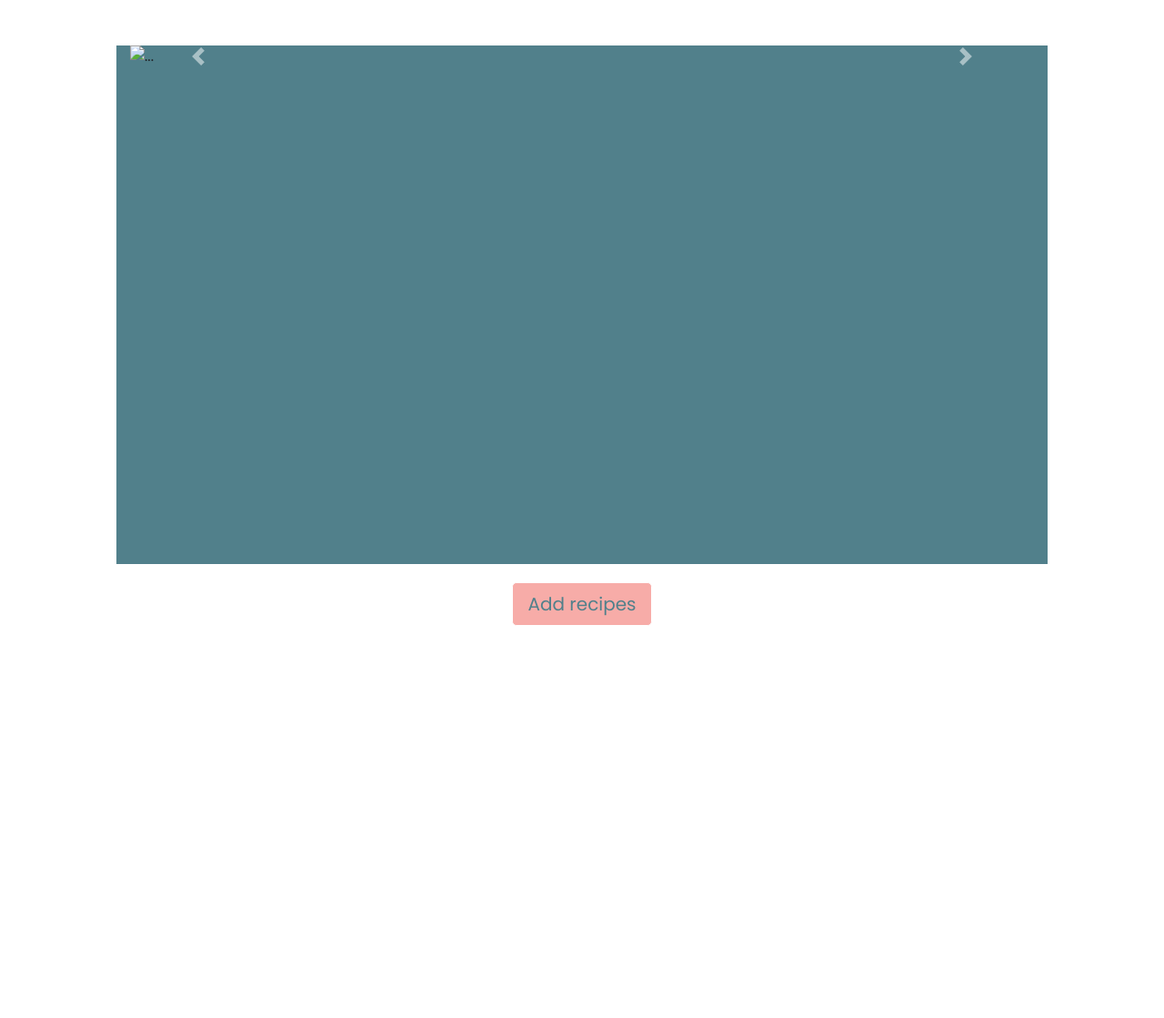
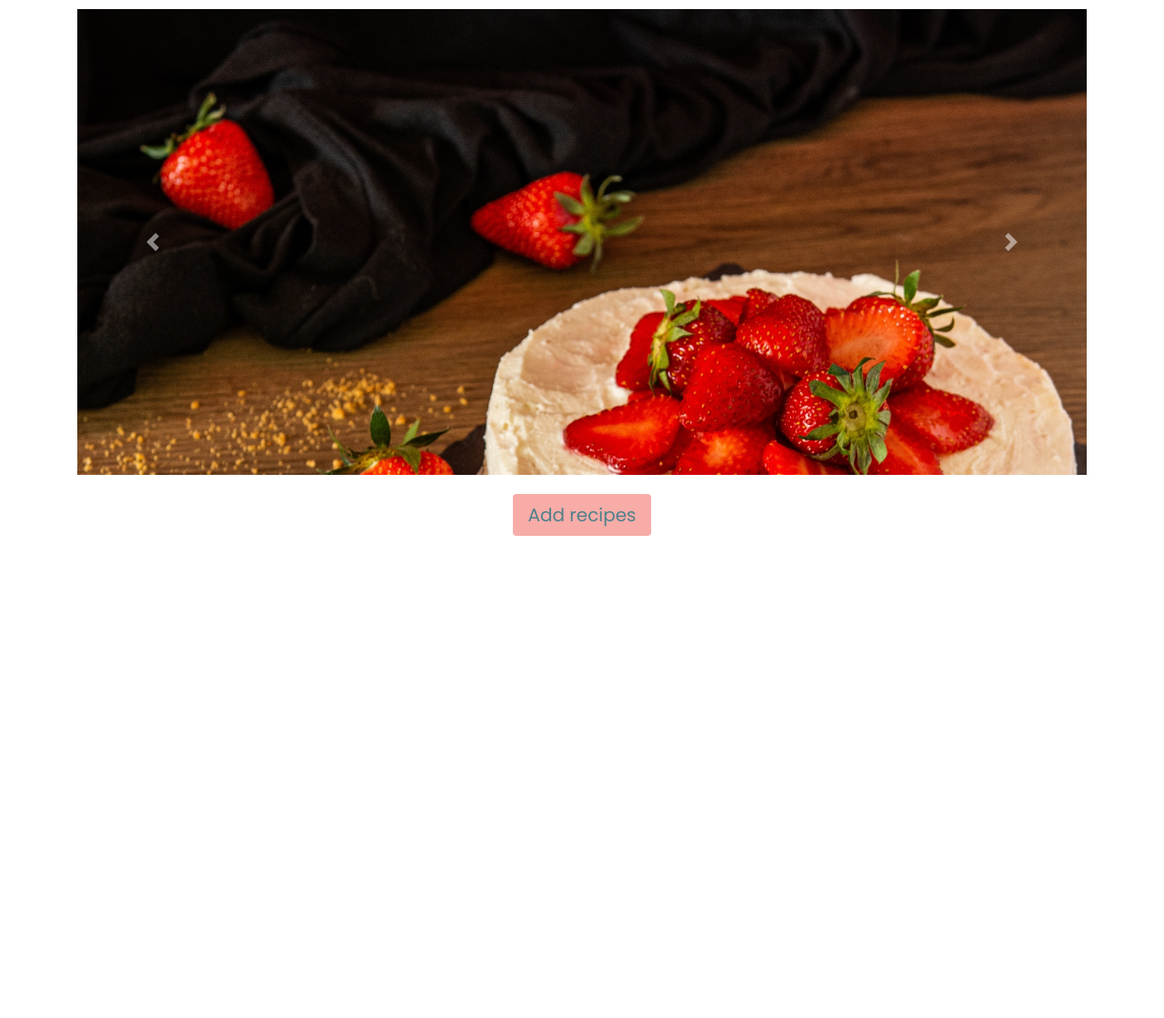
Before and after one commit to haleanana/our-recipe, a Flask app: page / in a window 1280 px wide. Shown: the part 87-1206 px from the top of the page at 91% size. Run offline with Flask 2, Linux system fonts and the light colour scheme; some libraries are stand-ins or nearby versions.

Commit message:
Customised carousel so images fit on desired carousel size

```diff
--- a/static/css/style.css
+++ b/static/css/style.css
@@ -18,6 +18,12 @@ h3 {
 /*-----------Links -------------------*/
 a {
     color: #51808B
+}
+
+a:hover{
+    text-decoration: none;
+    color: #fff;
+    border-color: none;
 }
 
 
@@ -44,18 +50,14 @@ a {
 /*-----------Carousel-------------------*/
 
 .container-custom{
-    background-color: #51808B;
-    margin: 0 auto;
-    width: 80%;
-    height: 45vh;
-    margin-top: 50px;
-
+    margin-top: 10px;
 }
 
-.carousel-img {
-    width: 100%;
-    height: 100%;
-    object-fit: cover;
+.carousel-item {
+    background-position: center;
+    background-size: cover;
+    height: 32em;
+
 }
 /*-----------Buttons-------------------*/
 
@@ -70,6 +72,10 @@ a {
     justify-content: center
 }
 
+.btn-primary:hover{
+    background-color: #51808B
+}
+
 /*-----------Forms-------------------*/
 
 .input-field {
--- /dev/null
+++ b/static/js/main.js
@@ -0,0 +1,5 @@
+function checkWidth() {
+    if ($(window).width() < 514) {
+        $('#mobile').removeClass('row', 'row-cols-3', 'row-cols-md-3');
+    }
+    }
--- a/templates/base.html
+++ b/templates/base.html
@@ -1,17 +1,11 @@
 <!DOCTYPE html>
 <html lang="en">
+
 <head>
 	<meta charset="UTF-8" />
 	<meta name="viewport" content="width=device-width, initial-scale=1.0" />
-    <link
-      rel="stylesheet"
-      href="https://stackpath.bootstrapcdn.com/bootstrap/4.5.2/css/bootstrap.min.css"
-    />
-    <link
-      rel="stylesheet"
-      href="{{url_for('static', filename = 'css/style.css')}}"
-      type="text/css"
-    />
+	<link rel="stylesheet" href="https://stackpath.bootstrapcdn.com/bootstrap/4.5.2/css/bootstrap.min.css" />
+	<link rel="stylesheet" href="{{url_for('static', filename = 'css/style.css')}}" type="text/css" />
 
 	<title>Our Recipe</title>
 </head>
@@ -33,22 +27,13 @@
           </button>
 			</div>
 		</div>
-      <div
-        class="collapse navbar-collapse flex-grow-1 text-right"
-        id="myNavbar"
-      >
+		<div class="collapse navbar-collapse flex-grow-1 text-right" id="myNavbar">
 			<ul class="navbar-nav ml-auto flex-nowrap">
 				<li class="nav-item">
-            <a
-              href="{{url_for('home')}}"
-              class="nav-link m-2 menu-item nav-active"
-              >Home</a
-            >
+					<a href="{{url_for('home')}}" class="nav-link m-2 menu-item nav-active">Home</a>
 				</li>
 				<li class="nav-item">
-            <a href="{{url_for('get_recipes')}}" class="nav-link m-2 menu-item"
-              >Recipes</a
-            >
+					<a href="{{url_for('get_recipes')}}" class="nav-link m-2 menu-item">Recipes</a>
 				</li>
 				<li class="nav-item">
 					<a href="#" class="nav-link m-2 menu-item">Favourites</a>
@@ -60,9 +45,8 @@
 	<script src="https://code.jquery.com/jquery-3.5.1.slim.min.js"></script>
 	<script src="https://cdn.jsdelivr.net/npm/popper.js@1.16.1/dist/umd/popper.min.js"></script>
 	<script src="https://stackpath.bootstrapcdn.com/bootstrap/4.5.2/js/bootstrap.min.js"></script>
-    <script
-      src="https://kit.fontawesome.com/5758f2a779.js"
-      crossorigin="anonymous"
-    ></script>
+	<script src="https://kit.fontawesome.com/5758f2a779.js" crossorigin="anonymous"></script>
+    <script src="{{url_for('static', filename='js/main.js')}}"></script>
 </body>
+
 </html>
--- a/templates/index.html
+++ b/templates/index.html
@@ -4,10 +4,10 @@
   <div id="" class="carousel slide" data-ride="carousel">
     <div class="carousel-inner">
       <div class="carousel-item active">
-        <img src="" class="d-block w-100" alt="..." />
+        <img src="static/img/sample.jpg" class="d-block w-100" alt="..." />
       </div>
       <div class="carousel-item">
-        <img src="..." class="d-block w-100" alt="..." />
+        <img src="static/img/sample.jpg" class="d-block w-100" alt="..." />
       </div>
       <div class="carousel-item">
         <img src="..." class="d-block w-100" alt="..." />
--- a/templates/recipes.html
+++ b/templates/recipes.html
@@ -3,7 +3,7 @@
 <body>
 <h3 class="text-center">Recipes</h3>
 <div class="container">
- <div class="row row-cols-3 row-cols-md-3">
+ <div class="row row-cols-3 row-cols-md-3" id="mobile">
   {% for recipe in recipes %}
   <div class="col mb-4">
       <div class="card h-100">
--- a/templates/showrecipe.html
+++ b/templates/showrecipe.html
@@ -80,5 +80,10 @@
         value="{{recipe.cooking_time}}"
       />
     </div>
+     <div class="container">
+    <button type="submit" id="fave-btn" class="btn btn-primary btn-lg btn-block">
+      Add to Favourites
+    </button>
+  </div>
 </form>
 {% endblock %}
```
Lines whose indentation alone changed are shown as unchanged.
